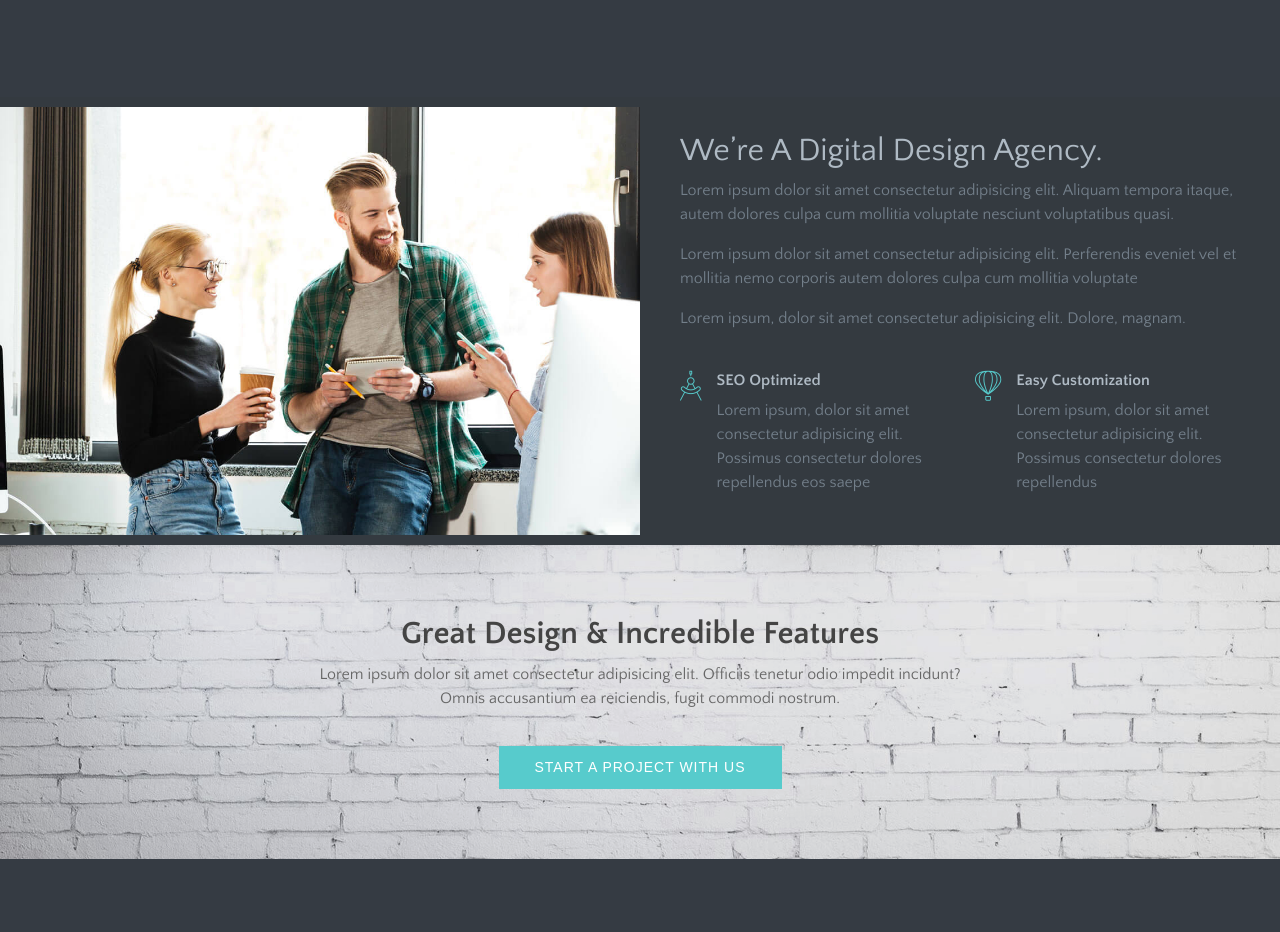
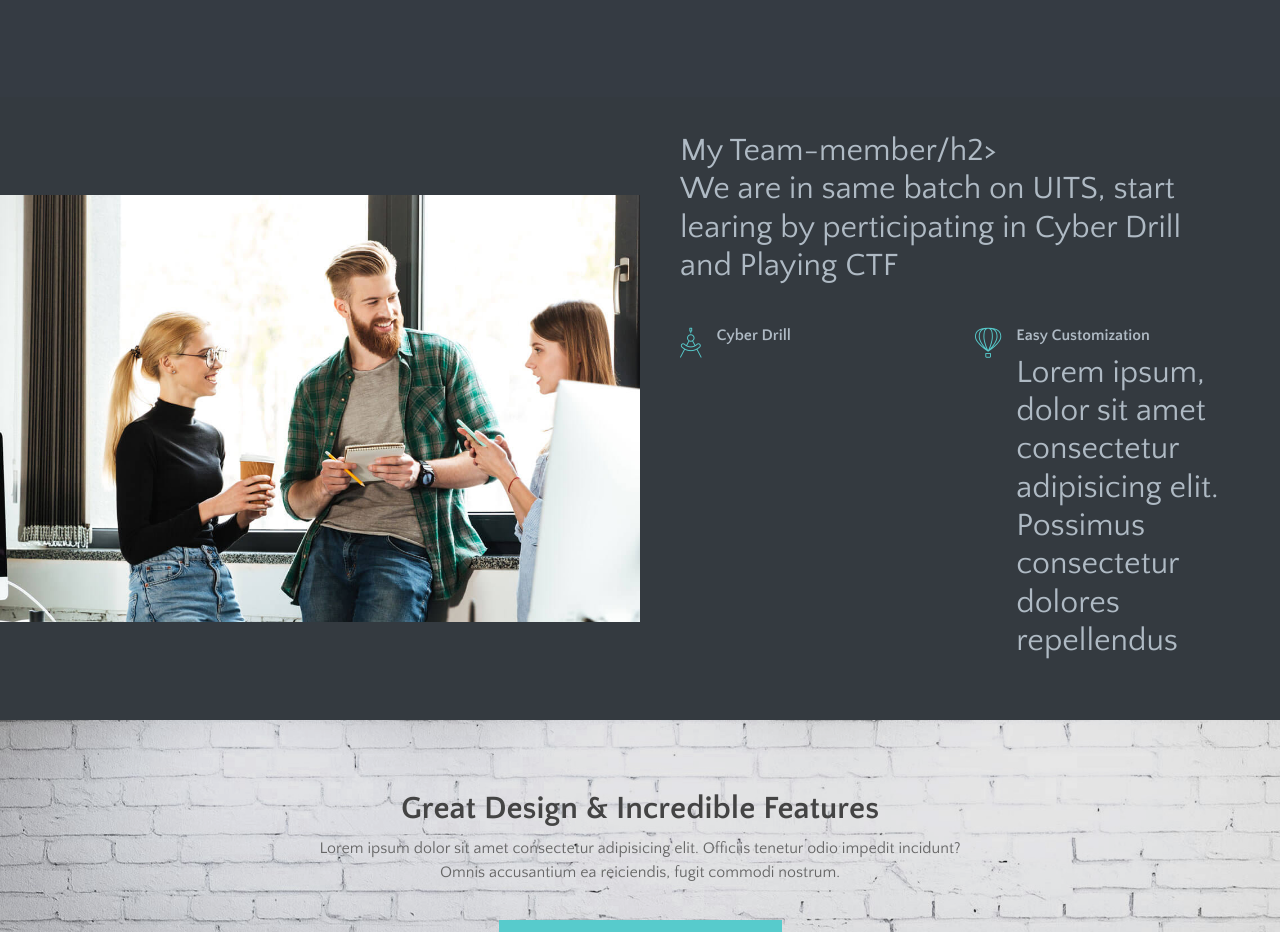
Before and after one commit to AbuHassanNayeem/portfolio, a plain HTML site: page index.html in a window 1280 px wide. Shown: the part 1660-2592 px from the top of the page. Drawn offline with Linux system fonts and the light colour scheme; some packages are replaced by stand-ins of ours; files whose address does not match are found by name; a web font is replaced by a local one.

Commit message:
Update index.html

```diff
--- a/index.html
+++ b/index.html
@@ -13,7 +13,7 @@
   <!-- Basic Page Needs
   ================================================== -->
   <meta charset="utf-8">
-	<title>nayeem portfolio</title>
+	<title>nayeem</title>
 	<!-- <title>Meghna | Responsive Multipurpose Parallax HTML5 Template</title> -->
 
   <!-- Mobile Specific Metas
@@ -228,10 +228,8 @@ End Sticky Navigation
 			</div>
 			<div class="col-lg-6">
 				<div class="content-block">
-					<h2>We’re A Digital Design Agency.</h2>
-					<p>Lorem ipsum dolor sit amet consectetur adipisicing elit. Aliquam tempora itaque, autem dolores culpa cum mollitia voluptate nesciunt voluptatibus quasi.</p>
-					<p>Lorem ipsum dolor sit amet consectetur adipisicing elit. Perferendis eveniet vel et mollitia nemo corporis autem dolores culpa cum mollitia voluptate</p>
-					<p>Lorem ipsum, dolor sit amet consectetur adipisicing elit. Dolore, magnam.</p>
+					<h2>My Team-member/h2>
+					<p>We are in same batch on UITS, start learing by perticipating in Cyber Drill and Playing CTF</p>
 					<div class="row">
 						<div class="col-md-6">
 							<div class="media">
@@ -239,9 +237,8 @@ End Sticky Navigation
 									<i class="tf-circle-compass"></i>
 								</div>
 								<div class="media-body">
-									<h4 class="media-heading">SEO Optimized</h4>
-									<p>Lorem ipsum, dolor sit amet consectetur adipisicing elit. Possimus consectetur dolores repellendus
-										eos saepe</p>
+									<h4 class="media-heading">Cyber Drill</h4>
+									<p></p>
 								</div>
 							</div>
 						</div>
```
